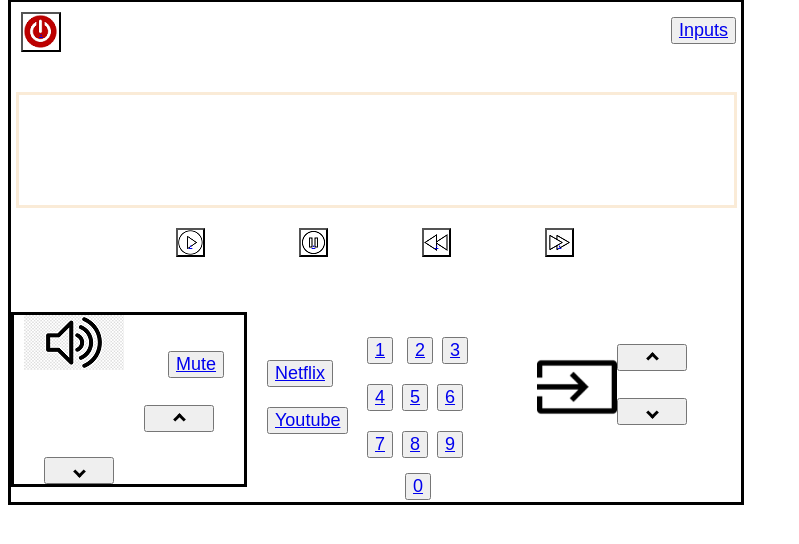
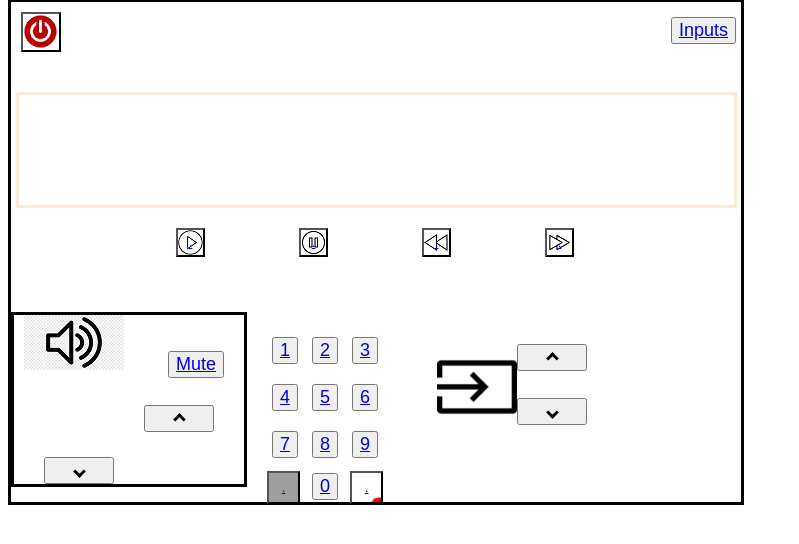
Before and after one commit to Sun-Keeratawatana/WebOSTV, a Flask app: template website/templates/home.html in a window 1280 px wide. Shown: the part 81-625 px from the top of the page, without its empty margins (0-799 px from the left). Run offline with Flask 2, Linux system fonts and the light colour scheme; the template is opened without the code that fills it, so the values that code supplies are empty; grey boxes are pictures that could not be loaded.

Commit message:
Update home

```diff
--- a/website/templates/home.html
+++ b/website/templates/home.html
@@ -69,12 +69,7 @@
             margin-right: 30px;
             min-width: 70px;
         }
-        .appbox{
-            margin-top: 25px;
-            margin-left: 20px;
-            width:80px;
-            float: left;
-        }
+
         .appbtn{
             font-size: large;
             margin-top: 20px;
@@ -115,6 +110,7 @@
         }
         .btn{
             font-size: large;
+            margin-left: 5px;
             margin-top: 20px;
             margin-right: 5px;
             width: auto;
@@ -124,7 +120,8 @@
             font-size: large;
             margin-top:15px;
             margin-bottom: 20px;
-            margin-left: 38px;
+            margin-left: 8px;
+            margin-right: 8px;
         }
 
         .playerbox{
@@ -141,6 +138,7 @@
             margin-left: 165px;
             margin-right: 60px;
             margin-bottom: 10px;
+            text-decoration: none;
         }
         .pausebtn{
             background: url(../static/pause.png);
@@ -150,6 +148,7 @@
             margin-left: 30px;
             margin-right: 60px;
             margin-bottom: 10px;
+            text-decoration: none;
         }
         .rewindbtn{
             background: url(../static/rewind.png);
@@ -159,6 +158,7 @@
             margin-left: 30px;
             margin-right: 60px;
             margin-bottom: 10px;
+            text-decoration: none;
         }
         .ffbtn{
             background: url(../static/ff.jpg);
@@ -168,6 +168,19 @@
             margin-left: 30px;
             margin-right: 30px;
             margin-bottom: 10px;
+            text-decoration: none;
+        }
+        .ytbtn{
+            background: url(../static/adjyoutube.jpg);
+            width: 33px;
+            height: 33px;
+            text-decoration: none;
+        }
+        .nfbtn{
+            background: url(../static/adjnetflix.png);
+            width: 33px;
+            height: 33px;
+            text-decoration: none;
         }
         .arrow {
             border: solid black;
@@ -175,7 +188,7 @@
             display: inline-block;
             padding: 3px;
         }
-        .up {
+        .up{
             transform: rotate(-135deg);
             -webkit-transform: rotate(-135deg);
         }
@@ -224,12 +237,6 @@
                 <button class="right volbtn"> <a href="/vol-down/" class="arrow down"></a></button>
                 </div>
 
-                <div class = appbox>
-                    <br>
-                    <button class=appbtn> <a href="/netflix/">Netflix</a></button>
-                    <br>
-                    <button class=appbtn> <a href="/youtube/">Youtube</a></button>
-                </div>
 
                 <div class = chbox>
                     <button class=btn><a href="/ch1/">1</a></button>
@@ -244,7 +251,9 @@
                     <button class=btn><a href="/ch8/">8</a></button>
                     <button class=btn><a href="/ch9/">9</a></button>
                     <br>
+                    <button class=nfbtn><a href="/netflix/">.</a></button>
                     <button class = zerobtn><a href="/ch0/">0</a></button>
+                    <button class=ytbtn><a href="/youtube/">.</a></button>
                 </div>
                 <div class=chdis>
                     <img src="../static/input.png">
```
